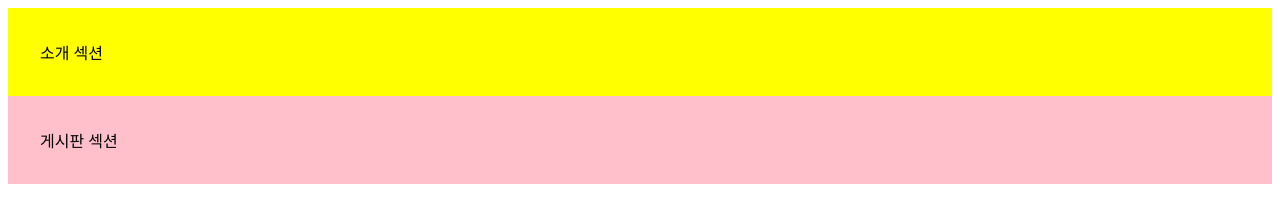
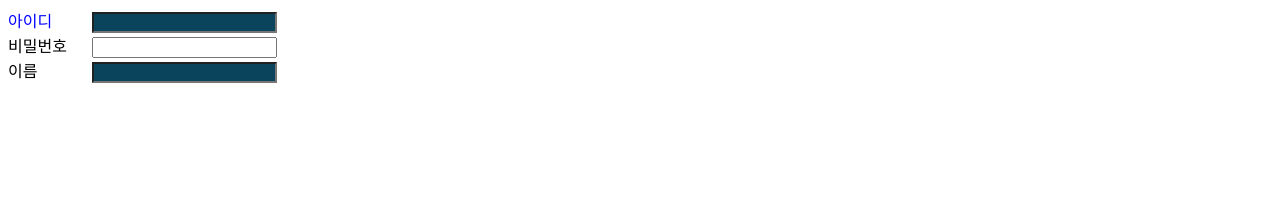
Before and after one commit to gatsjy/my-website, a plain HTML site: page CSS1.html in a window 1280 px wide. Drawn offline with Linux system fonts and the light colour scheme.

Commit message:
2021-03-17, 한주안, (속성)선택자

```diff
--- a/CSS1.html
+++ b/CSS1.html
@@ -8,14 +8,13 @@
     <link rel="stylesheet" type="text/css" href="style.css"/>
 </head>
 <body>
-    <!--id 선택자-->
-    <!--문서 내 유일한 요소에 적용될 수 있는 id 속성에 따라 적용-->
-    <!--하나 이상 사용 시 자바스크립트 등에서 오류 소지-->
-    <section id="intro">
-        소개 섹션
-    </section>
-    <section id="board">
-        게시판 섹션
-    </section>
+    <label for="ip-id">아이디</label>
+    <input id="ip-id" type="text"/>
+    <br>
+    <label for="ip-pw">비밀번호</label>
+    <input id="ip-pw" type="password"/>
+    <br>
+    <label for="ip-nm">이름</label>
+    <input id="ip-nm" type="text"/>
 </body>
 </html>
--- a/style.css
+++ b/style.css
@@ -1,5 +1,8 @@
-section { padding : 32px;}
+label{
+    display: inline-block;
+    width:80px;
+}
 
-/*아래부터*/
-#intro { background-color: yellow;}
-#board { background-color: pink;}
+/* 아래부터 */
+input[type=text] {background-color: #09445c;}
+label[for=ip-id] {color:blue;}
```
